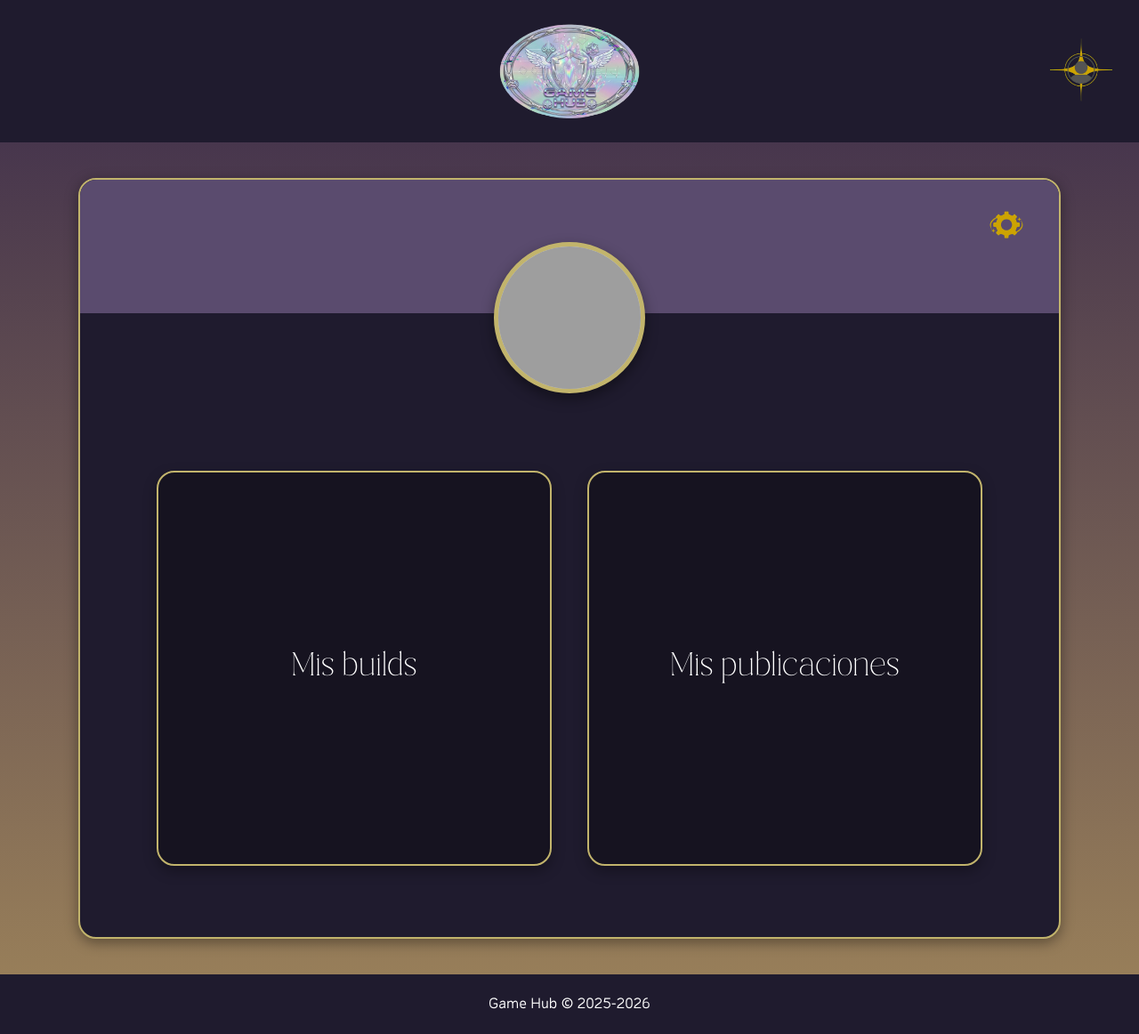
After one commit to Comando-Cebolleta/GameHub, a Symfony app: template templates/profile/profile.html.twig in a window 1280 px wide. The commit adds this page. Shown: the whole page at 89% size. Run offline with Twig, Linux system fonts and the light colour scheme; the template is opened without the code that fills it, so the values that code supplies are empty; some libraries are stand-ins or nearby versions; grey boxes are pictures that could not be loaded.

Commit message:
profile creado

```diff
--- /dev/null
+++ b/public/css/styleProfile.css
@@ -0,0 +1,206 @@
+/* public/css/styleProfile.css */
+
+/* ---------- FUENTES ESTRUCTURA BÁSICA (Heredado) ---------- */
+@font-face { font-family: 'titulos-encabezados'; src: url('../assets/fonts/CostalineThin-OGLRd.otf') format('opentype'); }
+@font-face { font-family: 'texto-parrafos'; src: url('../assets/fonts/Simvoni-d9vV6.otf') format('opentype'); }
+
+body {
+    margin: 0;
+    font-family: 'texto-parrafos', Arial, sans-serif;
+    background: linear-gradient(180deg, #3a2a4b, #9d835a);
+    color: #a68a54;
+    min-height: 100vh;
+    display: flex;
+    flex-direction: column;
+}
+
+h1, h2, h3, h4, h5, h6 { font-family: 'titulos-encabezados', sans-serif; }
+a { text-decoration: none; color: inherit; }
+
+/* ---------- HEADER & FOOTER (Estándar) ---------- */
+header { background-color: #1f1b2e; height: 150px; display: flex; justify-content: center; align-items: center; padding: 10px; position: relative; }
+.logoIcon { height: 100px; max-height: 120px; width: auto; object-fit: contain; }
+footer { background-color: #1f1b2e; color: #ffffff; text-align: center; padding: 15px 0; font-size: 0.9rem; }
+.header-user-icon { position: absolute; right: 30px; top: 50%; transform: translateY(-50%); }
+.header-user-icon img { width: 70px; height: auto; max-height: 70px; cursor: pointer; }
+
+/* ---------- MAIN PROFILE ---------- */
+main {
+    flex: 1;
+    display: flex;
+    justify-content: center;
+    align-items: flex-start;
+    padding: 40px 20px;
+}
+
+/* Contenedor principal del perfil */
+.profile-container {
+    width: 100%;
+    max-width: 1000px;
+    background: rgb(31, 27, 46);
+    border: 2px solid #c2b46c;
+    border-radius: 20px;
+    box-shadow: 0 4px 15px rgba(0, 0, 0, 0.4);
+    overflow: hidden;
+    position: relative;
+    display: flex;
+    flex-direction: column;
+    align-items: center;
+    padding-bottom: 40px;
+}
+
+/* Banner superior morado */
+.profile-banner {
+    width: 100%;
+    height: 150px;
+    background-color: #5a4b6e;
+    position: relative;
+}
+
+/* ---------- ICONO DE AJUSTES (TAMAÑO AUMENTADO) ---------- */
+.settings-icon {
+    position: absolute;
+    top: 20px;
+    right: 20px;
+
+    /* He subido esto a 75px. Cámbialo si quieres más o menos */
+    width: 75px;
+    height: 75px;
+
+    z-index: 10;
+}
+
+.settings-icon img {
+    width: 100%;
+    height: 100%;
+    object-fit: contain;
+    display: block;
+}
+
+.settings-icon:hover {
+    cursor: pointer;
+    opacity: 0.8; /* Efecto sutil al pasar el ratón */
+}
+/* ---------- FIN ICONO DE AJUSTES ---------- */
+
+
+/* Avatar circular del usuario */
+.profile-avatar {
+    width: 160px;
+    height: 160px;
+    border-radius: 50%;
+    background-color: #ccc;
+    border: 5px solid #c2b46c;
+    margin-top: -80px;
+    z-index: 1;
+    overflow: hidden;
+    box-shadow: 0 6px 15px rgba(0,0,0,0.4);
+}
+.profile-avatar img {
+    width: 100%;
+    height: 100%;
+    object-fit: cover;
+}
+
+/* Nombre del usuario */
+.profile-username {
+    margin-top: 20px;
+    font-size: 2rem;
+    color: #c2b46c;
+    text-align: center;
+}
+
+/* Contenedor de las tarjetas */
+.profile-cards-container {
+    display: flex;
+    justify-content: center;
+    gap: 40px;
+    width: 100%;
+    padding: 40px;
+    flex-wrap: wrap;
+}
+
+/* Estilo de cada tarjeta */
+.profile-card {
+    width: 100%;
+    max-width: 350px;
+    aspect-ratio: 1 / 1;
+    background: rgba(0, 0, 0, 0.3);
+    border: 2px solid #c2b46c;
+    border-radius: 20px;
+    display: flex;
+    justify-content: center;
+    align-items: center;
+    font-family: 'titulos-encabezados', sans-serif;
+    font-size: 1.6rem;
+    color: #fff;
+    box-shadow: 0 6px 15px rgba(0,0,0,0.3);
+    transition: all 0.3s ease;
+    text-align: center;
+    padding: 20px;
+}
+
+/* Efecto hover en las tarjetas */
+.profile-card:hover {
+    transform: translateY(-5px) scale(1.03);
+    box-shadow: 0 12px 25px rgba(194, 180, 108, 0.4);
+    background: rgba(194, 180, 108, 0.15);
+    color: #c2b46c;
+    border-color: #fff;
+}
+
+/* ---------- MEDIA QUERIES (Adaptación a Móvil) ---------- */
+@media (max-width: 768px) {
+    header { height: 120px; }
+    .logoIcon { height: 80px; }
+    .header-user-icon img { width: 55px; max-height: 55px; }
+
+    .profile-container {
+        margin: 0 10px;
+        border-radius: 15px;
+    }
+    .profile-banner {
+        height: 120px;
+    }
+
+    .settings-icon {
+        width: 50px; /* Tamaño para móvil */
+        height: 50px;
+        top: 15px;
+        right: 15px;
+    }
+
+    .profile-avatar {
+        width: 130px;
+        height: 130px;
+        margin-top: -65px;
+        border-width: 4px;
+    }
+    .profile-username {
+        font-size: 1.6rem;
+        margin-top: 15px;
+    }
+
+    .profile-cards-container {
+        gap: 25px;
+        padding: 25px;
+        flex-direction: column;
+        align-items: center;
+    }
+    .profile-card {
+        max-width: 100%;
+        aspect-ratio: unset;
+        height: 180px;
+        font-size: 1.4rem;
+    }
+}
+
+@media (min-width: 1200px) {
+    header { height: 140px; }
+    .logoIcon { height: 250px; }
+    footer { padding: 25px 0; font-size: 1.1rem; }
+    .header-user-icon img { width: 70px; max-height: 70px; }
+
+    .profile-container { max-width: 1100px; }
+    .profile-card { max-width: 400px; font-size: 1.8rem; }
+}
--- a/templates/page/index.html.twig
+++ b/templates/page/index.html.twig
@@ -31,7 +31,7 @@
     </main>
 
     <footer>
-        Game Hub
+        Game Hub &copy; 2025-2026
     </footer>
 
 {% endblock %}
--- /dev/null
+++ b/templates/profile/profile.html.twig
@@ -0,0 +1,71 @@
+{% extends 'base.html.twig' %}
+
+{% block title %}Mi Perfil{% endblock %}
+
+{% block stylesheets %}
+    {# Cargamos el CSS específico para el diseño del perfil #}
+    <link rel="stylesheet" href="{{ asset('css/styleProfile.css') }}">
+{% endblock %}
+
+{% block body %}
+    <header>
+        {# Enlace al inicio #}
+        <a href="{{ path('home') }}">
+            <img src="{{ asset('assets/img/logoIcon.webp') }}" alt="Logo" class="logoIcon">
+        </a>
+
+        {# Icono a la derecha. Como es el perfil propio, podría ser un botón de logout o el mismo avatar #}
+        <div class="header-user-icon">
+            {# Enlace para cerrar sesión, por ejemplo #}
+            <a href="{{ path('app_logout') }}" title="Cerrar Sesión">
+                <img src="{{ asset('assets/img/loginIconGOLD.webp') }}" alt="Cerrar Sesión">
+            </a>
+        </div>
+    </header>
+
+    <main>
+        <div class="profile-container">
+            {# --- Banner Superior --- #}
+            <div class="profile-banner">
+                {# --- Icono de Ajustes (Engranaje) --- #}
+                {# Enlaza a la ruta de configuración de perfil cuando la tengas #}
+                <a href="#" class="settings-icon" title="Configuración del Perfil">
+                    {# Reemplaza con tu icono de engranaje dorado #}
+                    <img src="{{ asset('assets/img/settingsIconGOLD.webp') }}" alt="Ajustes">
+                </a>
+            </div>
+
+            {# --- Avatar del Usuario --- #}
+            <div class="profile-avatar">
+                {# Muestra el avatar del usuario si tuvieras un campo para ello, si no, usa un placeholder #}
+                {# <img src="{{ app.user.avatarUrl|default(asset('assets/img/default_avatar.webp')) }}" alt="Avatar"> #}
+                <img src="{{ asset('assets/img/default_avatar.webp') }}" alt="Avatar de usuario">
+            </div>
+
+            {# --- Nombre de Usuario --- #}
+            <h2 class="profile-username">
+                {# Muestra el nombre de usuario (userName) o el identificador (email) si no existe #}
+                {{ app.user.userName|default(app.user.userIdentifier) }}
+            </h2>
+
+            {# --- Tarjetas de Contenido --- #}
+            <div class="profile-cards-container">
+                {# Tarjeta 1: Mis builds #}
+                {# Actualiza el href con la ruta correcta (ej: path('user_builds')) #}
+                <a href="#" class="profile-card">
+                    Mis builds
+                </a>
+
+                {# Tarjeta 2: Mis publicaciones #}
+                {# Actualiza el href con la ruta correcta (ej: path('user_posts')) #}
+                <a href="#" class="profile-card">
+                    Mis publicaciones
+                </a>
+            </div>
+        </div>
+    </main>
+
+    <footer>
+        Game Hub &copy; 2025-2026
+    </footer>
+{% endblock %}
--- a/templates/registration/register.html.twig
+++ b/templates/registration/register.html.twig
@@ -95,7 +95,7 @@
     </main>
 
     <footer>
-        Game Hub
+        Game Hub &copy; 2025-2026
     </footer>
 
 {% endblock %}
```
Also changed, not shown: src/Controller/PageController.php (+16 -8 lines), templates/login/index.html.twig (+7 -1 lines), templates/page/genshin/blogGenshin.html.twig (+4 -3 lines), templates/page/hsr/blogHonkai.html.twig (+4 -3 lines).
